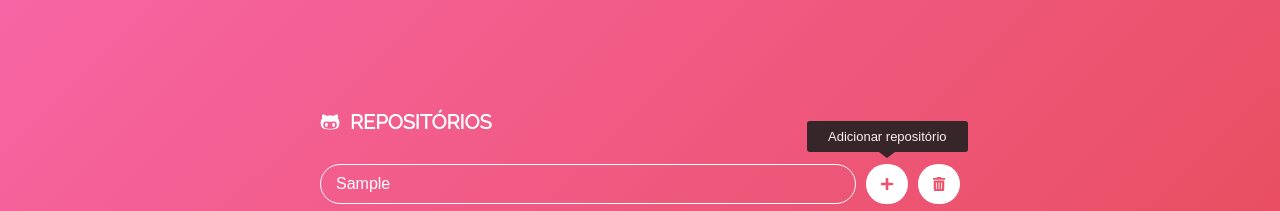
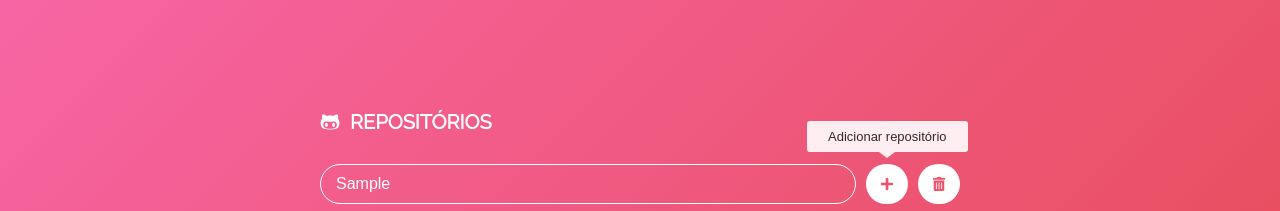
Before and after one commit to LeuAlmeida/github.repositories.list, a React (Create React App) app: page / in a window 1280 px wide. Both pictures are taken after typing "Sample" into the empty fields and a click on the button 887 px from the left and 183 px from the top of the page. Shown: the top 211 px of the page. Built offline with nearby package versions, Linux system fonts and the light colour scheme; no server answers.

Commit message:
Update to use light tooltips

```diff
--- a/src/pages/Main/index.js
+++ b/src/pages/Main/index.js
@@ -120,7 +120,7 @@ export default class Main extends Component {
             ) : (
               <FaPlus color="#ec536c" size={14} />
             )}
-            <ReactTooltip id="addRepo" type="dark" effect="solid">
+            <ReactTooltip id="addRepo" type="light" effect="solid">
               Adicionar repositório
             </ReactTooltip>
           </SubmitButton>
@@ -136,7 +136,7 @@ export default class Main extends Component {
             ) : (
               <FaTrashAlt color="#ec536c" size={14} />
             )}
-            <ReactTooltip id="cleanRepo" type="dark" effect="solid">
+            <ReactTooltip id="cleanRepo" type="light" effect="solid">
               Remover todos repositórios
             </ReactTooltip>
           </CleanButton>
@@ -157,7 +157,7 @@ export default class Main extends Component {
               >
                 <FaEye color="#FFF" size={18} />
               </Link>
-              <ReactTooltip id="viewRepo" type="dark" effect="solid">
+              <ReactTooltip id="viewRepo" type="light" effect="solid">
                 Visualizar repositório
               </ReactTooltip>
               <button
@@ -169,7 +169,7 @@ export default class Main extends Component {
               >
                 <FaTrashAlt color="#FFF" size={18} />
               </button>
-              <ReactTooltip id="removeRepo" type="dark" effect="solid">
+              <ReactTooltip id="removeRepo" type="light" effect="solid">
                 Remover repositório
               </ReactTooltip>
             </li>
```
